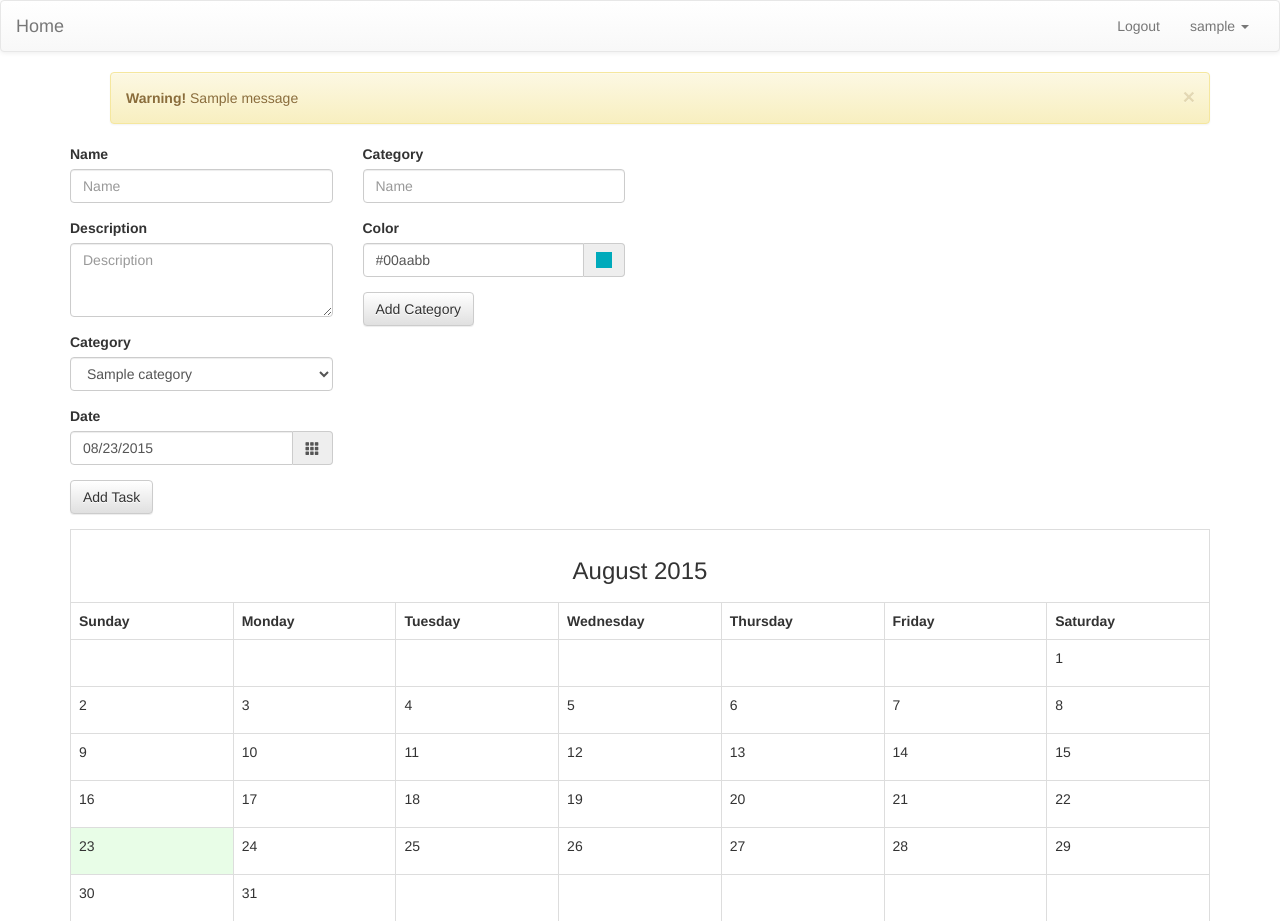
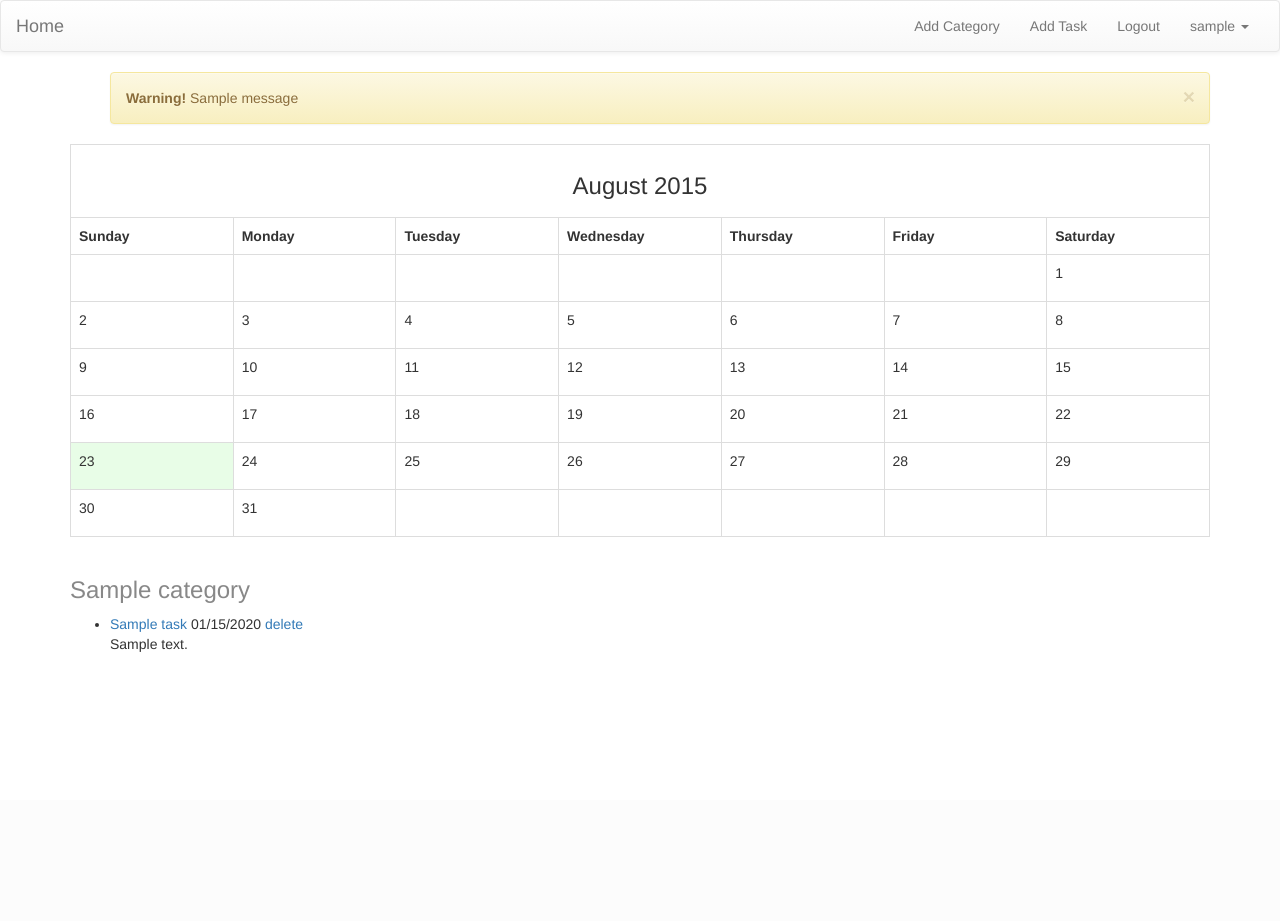
Before and after one commit to nicholasday/calendar, a Flask app: page / in a window 1280 px wide. Shown: the top 921 px of the page. After the commit the page ends 652 px from the top, so only its background shows below. Run offline with Flask 2, Linux system fonts and the light colour scheme; a user stored in the database is signed in; tables that the repository leaves empty hold one stand-in row (values such as "Sample post"); one stand-in notice (Sample message) is shown; some libraries are stand-ins or nearby versions.

Commit message:
Made it so that you can click on a day to add tasks to it and you can click on tasks to edit them

```diff
--- a/app.py
+++ b/app.py
@@ -1,4 +1,4 @@
-from flask import Flask, render_template, url_for, redirect, request
+from flask import Flask, render_template, url_for, redirect, request, flash
 from flask.ext.login import LoginManager, login_required, login_user, current_user, logout_user
 from hashlib import sha1
 import datetime
@@ -102,13 +102,13 @@ def main():
                 for week in new_list_calendar:
                     for day in week:
                         if day[0] == task.date.day:
-                           day.append([task.category.color, task.name])
+                           day.append([task.category.color, task.id, task.name])
 
     mobile_list = []
     for week in new_list_calendar:
         for day in week:
-            if (day[0] >= datetime.datetime.now().day) and (day[0] <= (datetime.datetime.now().day + 6)):
-                mobile_list.append(day)
+            if day[0] == datetime.datetime.now().day:
+                mobile_list = week
 
     date = datetime.datetime.now()
     return render_template('index.html', date=date, categories=categories, calendar=new_list_calendar, current_user=current_user, mobile_list=mobile_list)
@@ -167,24 +167,6 @@ def login():
         return redirect(url_for('main'))
     return render_template('login.html', current_user=current_user)
 
-@app.route("/category", methods=["POST"])
-@login_required
-def create_category():
-    if request.method == 'POST':
-        category = request.form['name']
-        color = request.form['color']
-        if not (category and color):
-            flash("You didn't put in all of the values")
-            return redirect(url_for('main'))
-        category_search = Category.query.filter_by(name=category, user=current_user).first()
-        if category_search is not None:
-            flash("You already created a category with that name")
-            return redirect(url_for('main'))
-        new_category = Category(category, color, current_user)
-        db.session.add(new_category)
-        db.session.commit()
-        return redirect(url_for('main'))
-
 @app.route("/task", methods=["POST"])
 @login_required
 def create_task():
@@ -204,6 +186,16 @@ def create_task():
         db.session.add(new_task)
         db.session.commit()
         return redirect(url_for('main'))
+
+@app.route("/date/<date>")
+@login_required
+def create_task_date(date):
+    if len(date) == 1:
+        date = datetime.datetime.now().strftime('%m') + '/0' + date + '/' + str(datetime.datetime.now().year)
+    else:
+        date = datetime.datetime.now().strftime('%m') + '/' + date + '/' + str(datetime.datetime.now().year)
+    categories = Category.query.filter_by(user=current_user).all()
+    return render_template("task.html", date=date, categories=categories, current_user=current_user, task=None)
 
 @app.route("/task/<task_id>/delete")
 @login_required
@@ -231,7 +223,8 @@ def view_task(task_id):
             flash("No task with that name")
             return redirect(url_for('main'))
         categories = Category.query.filter_by(user=current_user).all()
-        return render_template("task.html", task=task, categories=categories, current_user=current_user)
+        date = task.date.strftime('%m/%d/%Y')
+        return render_template("task.html", task=task, categories=categories, current_user=current_user, date=date)
     elif request.method == 'POST':
         if task_id is None:
             flash("No task selected")
@@ -249,21 +242,27 @@ def view_task(task_id):
         return redirect(url_for('main'))
 
 @app.route("/category/<category_id>", methods=['GET', 'POST'])
+@app.route("/category", methods=["POST", "GET"])
 @login_required
-def view_category(category_id):
+def view_category(category_id=None):
     if request.method == 'GET':
-        if category_id is None:
-            flash("No category selected")
+        category = Category.query.filter_by(id=category_id, user=current_user).first()
+        return render_template("category.html", category=category, current_user=current_user)
+    elif request.method == 'POST' and category_id == None:
+        category = request.form['name']
+        color = request.form['color']
+        if not (category and color):
+            flash("You didn't put in all of the values")
             return redirect(url_for('main'))
-        category = Category.query.filter_by(id=category_id, user=current_user).first()
-        if category is None:
-            flash("No category with that name")
+        category_search = Category.query.filter_by(name=category, user=current_user).first()
+        if category_search is not None:
+            flash("You already created a category with that name")
             return redirect(url_for('main'))
-        return render_template("category.html", category=category, current_user=current_user)
-    elif request.method == 'POST':
-        if category_id is None:
-            flash("No category selected")
-            return redirect(url_for('main'))
+        new_category = Category(category, color, current_user)
+        db.session.add(new_category)
+        db.session.commit()
+        return redirect(url_for('main'))
+    elif request.method == 'POST' and category_id is not None:
         category = Category.query.filter_by(id=category_id, user=current_user).first()
         if category is None:
             flash("No category with that name")
--- a/templates/base.html
+++ b/templates/base.html
@@ -34,6 +34,8 @@
 
     <div class="collapse navbar-collapse" id="bs-example-navbar-collapse-1">
       <ul class="nav navbar-nav navbar-right">
+        <li><a href="/category">Add Category</a></li>
+        <li><a href="/task">Add Task</a></li>
         <li><a href="/logout">Logout</a></li>
         <li class="dropdown">
           <a href="#" class="dropdown-toggle" data-toggle="dropdown" role="button" aria-haspopup="true" aria-expanded="false">{{ current_user.username }} <span class="caret"></span></a>
--- a/templates/index.html
+++ b/templates/index.html
@@ -1,72 +1,24 @@
 {% extends "base.html" %}
 {% block content %}
 <script>
-$(function() {
-$("#datepicker-input").datepicker({
-    format: 'mm/dd/yyyy'
-});
-$('.color-group').colorpicker();
-});
+function add_task(clicked_id)
+{
+    window.location.href = "/date/" + clicked_id;
+}
+function view_task(clicked_id)
+{
+    window.location.href = "/task/" + clicked_id;
+}
 </script>
-<div class="row">
-  <div class="col-xs-6 col-md-3">
-    <form action="/task" method="post" id="new_task" class="">
-    <div class="form-group">
-        <label for="name-input">Name</label>
-        <input type="text" class="form-control" id="name-input" name="name" placeholder="Name" />
-    </div>
-    <div class="form-group">
-        <label for="description-input">Description</label>
-        <textarea class="form-control" id="description-input" name="description" placeholder="Description" rows="3"></textarea>
-    </div>
-    <div class="form-group">
-        <label for="category-input">Category</label>
-        <select name="category" form="new_task" class="form-control">
-        {% for category in categories %}
-        <option value="{{ category.name }}">{{ category.name }}</option>
-        {% endfor %}
-        </select>
-    </div>
-    <div class="form-group">
-        <label for="datepicker-input">Date</label>
-        <div class="input-group date">
-            <input type="text" name="date" class="form-control" id="datepicker-input" value="{{ date.strftime("%m/%d/%Y") }}" autocomplete="off">
-            <div class="input-group-addon"><span class="glyphicon glyphicon-th" aria-hidden="true"></span></div>
-        </div>
-    </div>
-    <div class="form-group">
-        <button type="submit" class="btn btn-default">Add Task</button>
-    </div>
-    </form>
-  </div>
-  <div class="col-xs-6 col-md-3">
-    <form action="/category" method="post" id="new_category">
-    <div class="form-group">
-        <label for="new-category-input">Category</label>
-        <input type="text" class="form-control" id="new-category-input" name="name" placeholder="Name" />
-    </div>
-    <div class="form-group">
-        <label for="color-input">Color</label>
-        <div class="input-group color-group">
-            <input type="text" class="form-control" id="color-input" name="color" value="00AABB" />
-            <span class="input-group-addon"><i></i></span>
-        </div>
-    </div>
-    <div class="form-group">
-        <button type="submit" class="btn btn-default">Add Category</button>
-    </div>
-    </form>
-  </div>
-</div>
 <div class="mobile">
   {% for day in mobile_list %}
   <div class="row">
-  <div class="col-xs-12 mobile_list">
+  <div class="col-xs-12 mobile_list add_task" onclick="add_task(this.id)" id="{{ day[0] }}">
     {{ day[0] }}
     <ol>
-    {% for item in day %}
+    {% for task in day %}
       {% if not loop.first %}
-        <li style="color:{{ item[0] }}">{{ item[1] }}</li>
+        <li style="color:{{ task[0] }}" id="{{task[1]}}"><a style="color:{{ task[0] }} !important; " href="/task/{{ task[1] }}">{{ task[2] }}</a></li>
       {% endif %}
     {% endfor %}
     </ol>
@@ -83,7 +35,9 @@ $('.color-group').colorpicker();
     <tr>
     {% for day in week %}
     {% if day[0] == date.day %}
-      <td class="today">
+      <td class="today add_task" onclick="add_task(this.id)" id="{{ day[0] }}">
+    {% elif day[0] != 0 %}
+      <td class="add_task" onclick="add_task(this.id)" id="{{ day[0] }}">
     {% else %}
       <td>
     {% endif %}
@@ -93,9 +47,7 @@ $('.color-group').colorpicker();
     <ol>
     {% for task in day %}
     {% if not loop.first %}
-    <li style="color:{{ task[0] }}">
-        {{ task[1] }}
-    </li>
+    <li style="color:{{ task[0] }}" id="{{task[1]}}"><a style="color:{{ task[0] }} !important; " href="/task/{{ task[1] }}">{{ task[2] }}</a></li>
     {% endif %}
     {% endfor %}
     </ol>
@@ -106,6 +58,7 @@ $('.color-group').colorpicker();
     </table>
   </div>
 </div>
+<div class="row">
 {% for category in categories %}
   <div class="col-xs-12 col-md-3">
   <h3><a href="/category/{{ category.id }}" style="color:{{category.color}}">{{category.name}}</a></h3>
```
Also changed, not shown: templates/category.html (+12 -0 lines), templates/task.html (+21 -1 lines).
